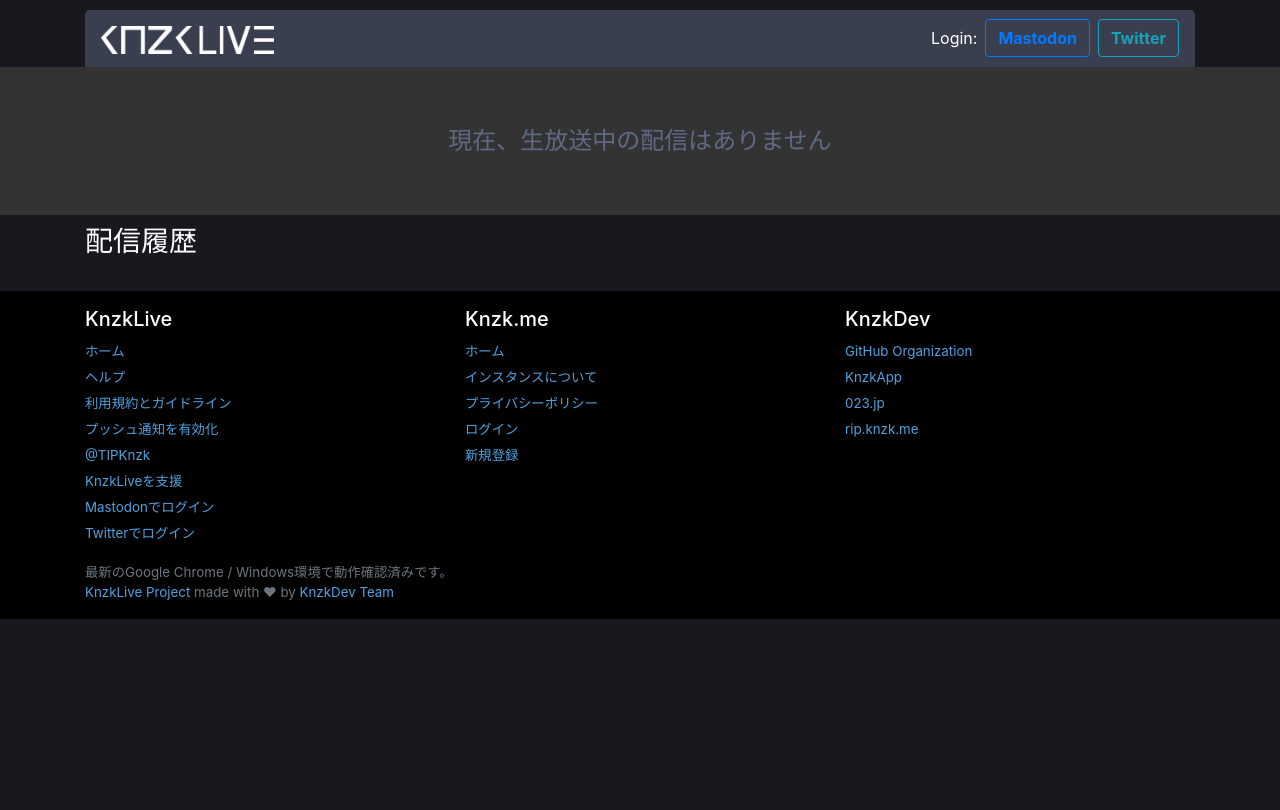
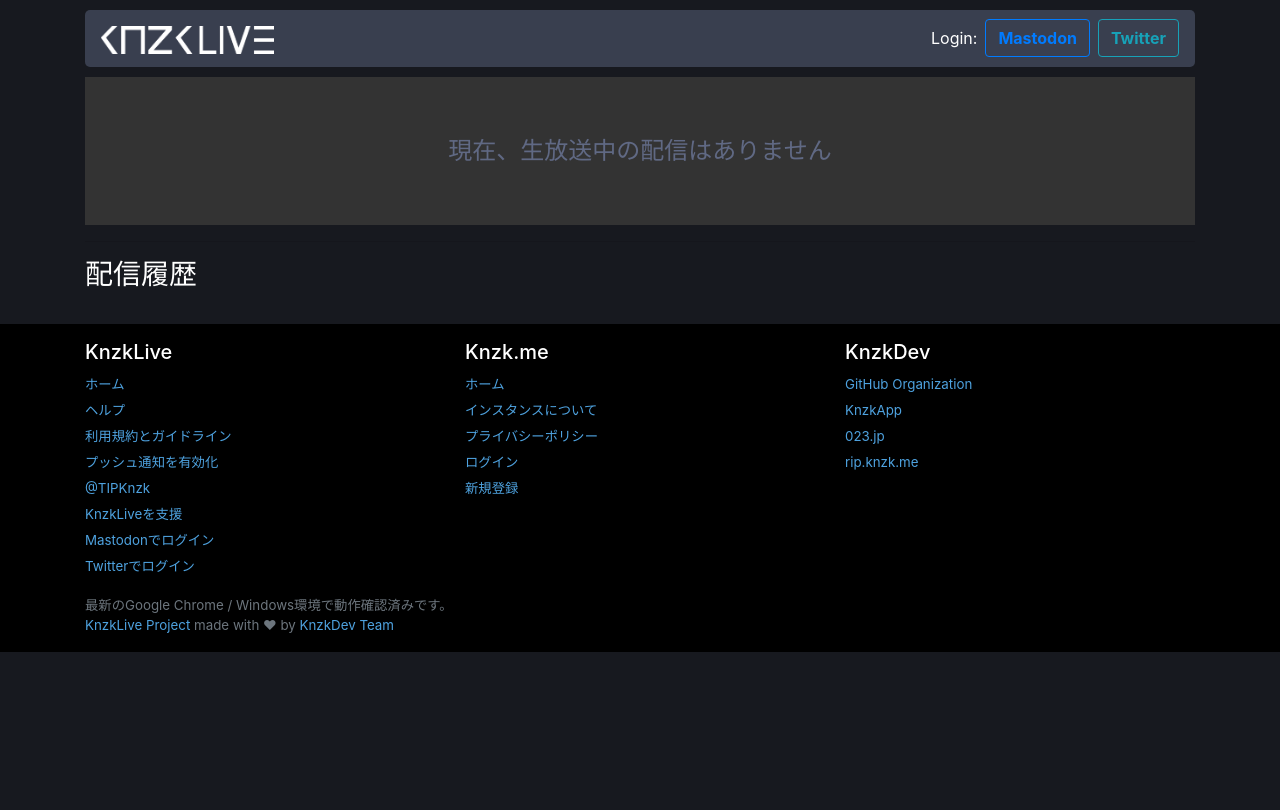
Before and after one commit to nzws/KnzkLive, a PHP site: page / in a window 1280 px wide. Run offline with PHP 8.4, Linux system fonts and the light colour scheme; data that the repository does not hold is empty; some libraries are stand-ins or nearby versions.

Commit message:
update design

```diff
--- a/public/index.php
+++ b/public/index.php
@@ -16,12 +16,12 @@ $lives_history = getAllLive(0, true);
   <?php include "../include/header.php"; ?>
   <title>トップ - <?=$env["Title"]?></title>
   <style>
-    .nav-container {
-      margin: 10px auto 0;
+    .top_lists {
+      width: 100%;
+      padding: 10px 0;
+      background: #333;
     }
-    .navbar {
-      border-radius: 5px 5px 0 0;
-    }
+
     .top_lists .no {
       text-align: center;
       color: #606984;
@@ -51,6 +51,7 @@ $lives_history = getAllLive(0, true);
 </head>
 <body>
 <?php include "../include/navbar.php"; ?>
+<div class="container">
   <div class="top_lists">
     <?php if (!$lives[0]) : ?>
       <div class="no">
@@ -89,6 +90,8 @@ EOF;
       </div>
     <?php endif; ?>
   </div>
+  <hr>
+</div>
 <div class="container" style="margin-top:10px">
   <h3>配信履歴</h3>
   <div class="row">
--- a/public/style.css
+++ b/public/style.css
@@ -39,12 +39,6 @@ a, a:hover {
   padding: 3px 0;
 }
 
-.top_lists {
-    width: 100%;
-    padding: 10px 0;
-    background: #333;
-}
-
 .nav-container {
     margin: 10px auto;
 }
```
Lines whose indentation alone changed are shown as unchanged.
